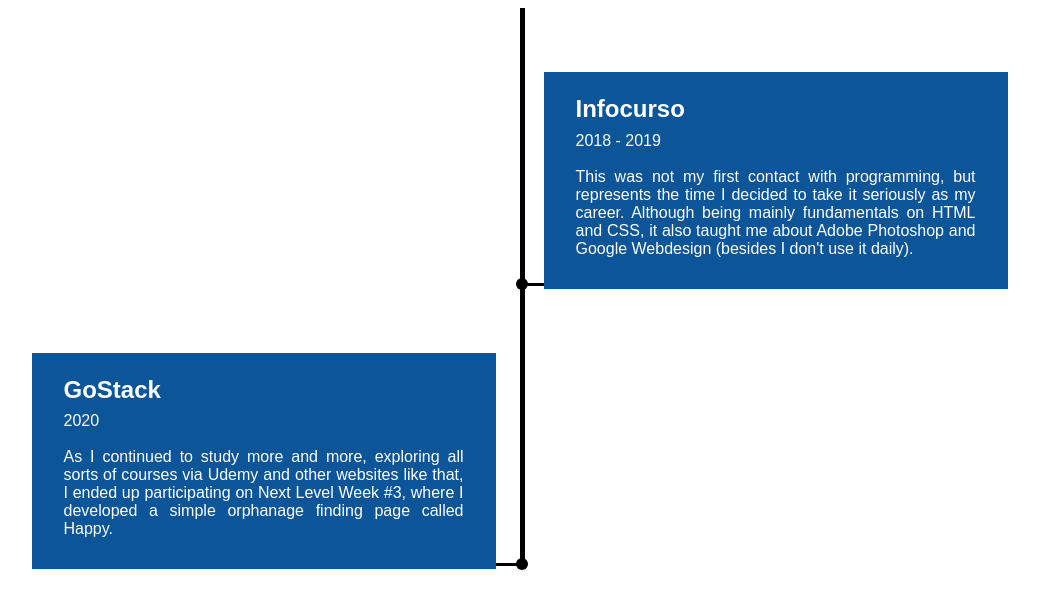
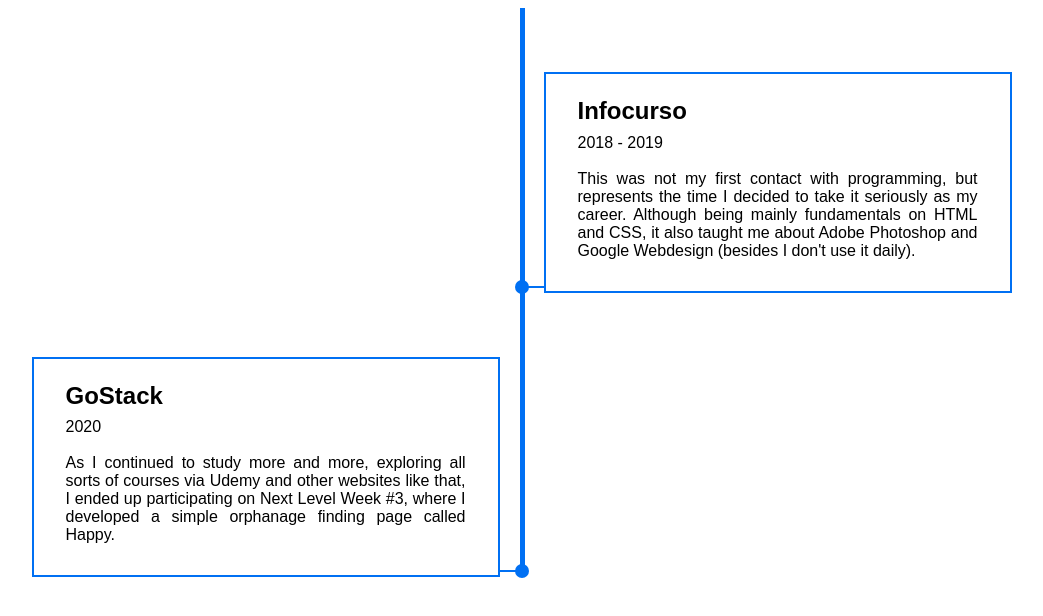
Before and after one commit to EduardoRodriguesF/timeline, a React (Create React App) app: page / in a window 1280 px wide. Shown: the top 616 px of the page, without its empty margins (118-1161 px from the left). Built offline with nearby package versions, Linux system fonts and the light colour scheme.

Commit message:
chore: colors redone & passage line thiner

```diff
--- a/src/components/TimePassage/styles.ts
+++ b/src/components/TimePassage/styles.ts
@@ -5,8 +5,7 @@
   position: relative;
   width: 5px;
   padding-top: 64px;
-  background: #000;
-  color: #fff;
+  background: #0070F3;
 
   &::after {
     content: '';
@@ -14,8 +13,8 @@
     left: 50%;
     bottom: -1px;
     transform: translateX(-50%);
-    width: 12px;
-    height: 12px;
+    width: 14px;
+    height: 14px;
     border-radius: 15px;
     background: inherit;
   }
@@ -27,9 +26,10 @@
     position: relative;
     width: 400px;
     padding: 15px 32px;
-    background: #0d5599;
+    background: #fff;
+    border: 2px solid #0070F3;
     font-family: Arial, Helvetica, sans-serif;
-    color: #fff;
+    color: #000;
 
     h2 {
       line-height: 0.2;
@@ -45,8 +45,8 @@
       position: absolute;
       bottom: 3px;
       width: 24px;
-      height: 3px;
-      background: #000;
+      height: 2px;
+      background: #0070F3;
     }
   }
 
```
